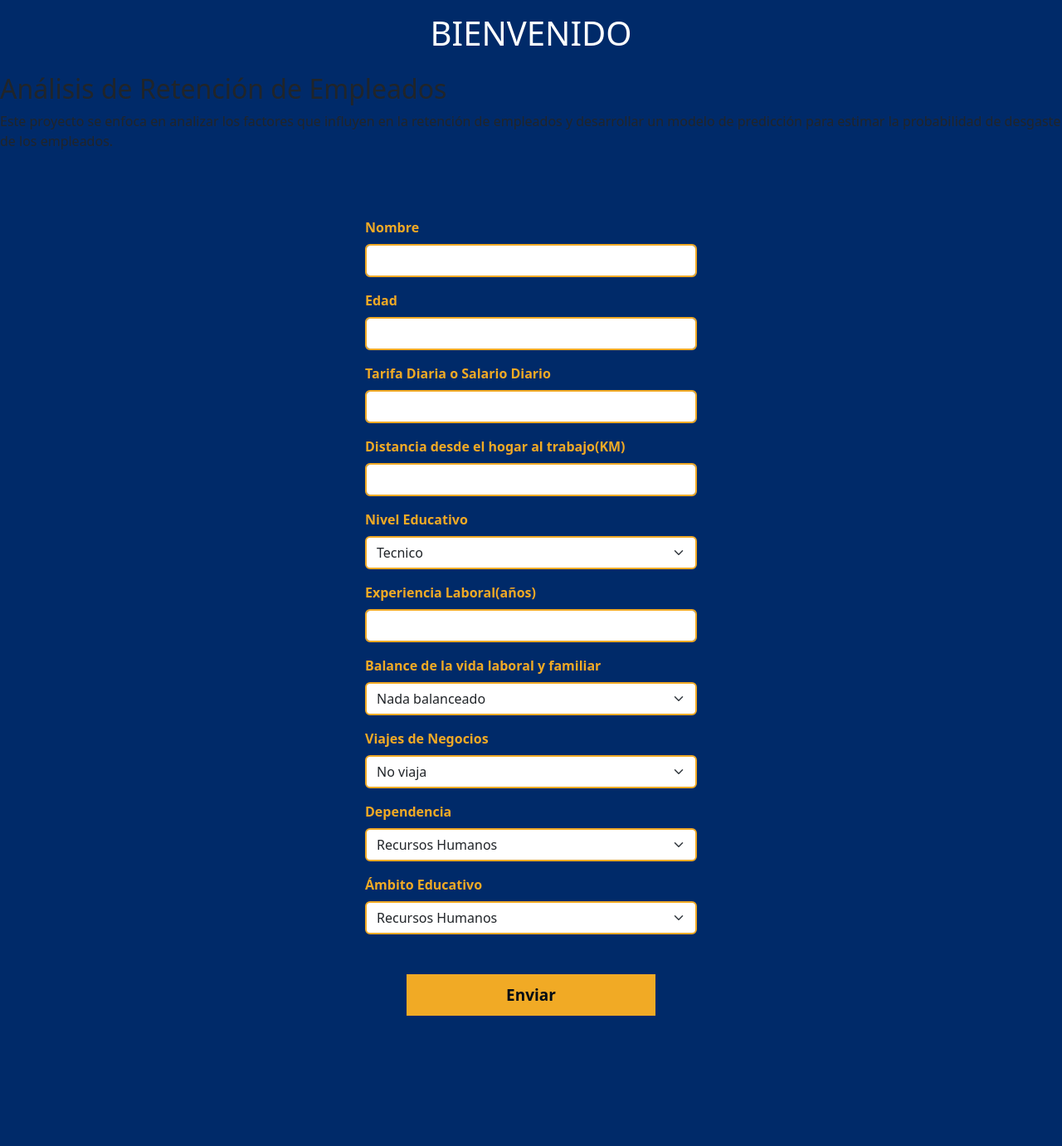
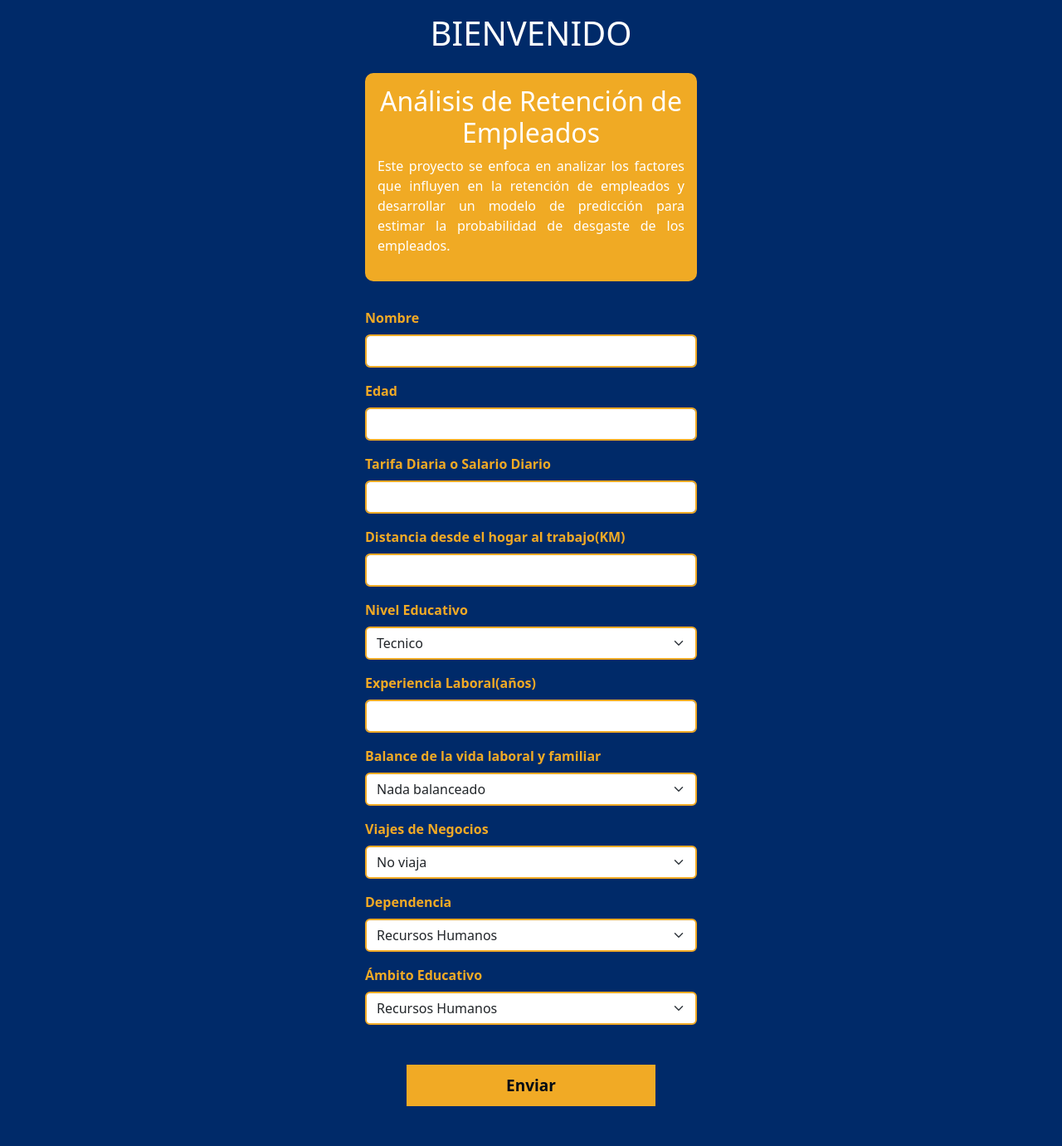
Before and after one commit to Mechaz123/Analisis-de-Datos, a Flask app: template templates/index.html in a window 1280 px wide. Shown: the whole page at 83% size. Before the commit the page ends 1224 px from the top, so only its background shows below. Run offline with Flask 3, Linux system fonts and the light colour scheme; the template is opened without the code that fills it, so the values that code supplies are empty.

Commit message:
Style Form v2.2

```diff
--- a/static/css/style.css
+++ b/static/css/style.css
@@ -1,6 +1,6 @@
 .container{
     text-align: center;
-    padding: 4rem 2rem;
+    padding: 2rem 2rem 3rem;
 }
 body{
     background: #002a69 !important;
@@ -12,6 +12,21 @@ h1{
     text-transform: uppercase;
     font-size: 20px;
     padding: 1rem;
+}
+.subtitle {
+    width: 400;
+    margin: auto;
+    background: #F0AA24;
+    border-radius: 10px;
+    padding: 15px;
+}
+.title {
+    text-align: center;
+    color: white;
+}
+.descripcion {
+    color: white;
+    text-align: justify;
 }
 .mb-3{
     text-align: left;
```
